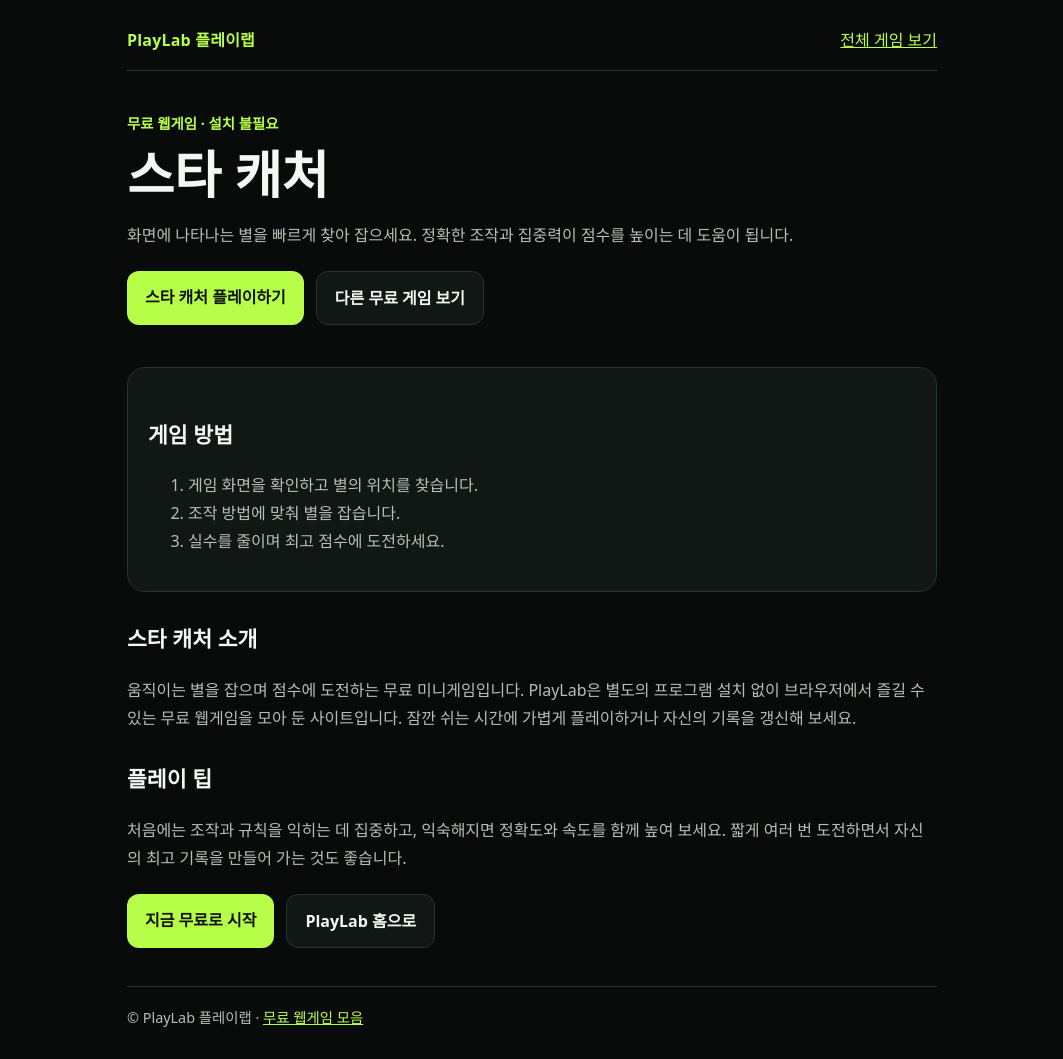
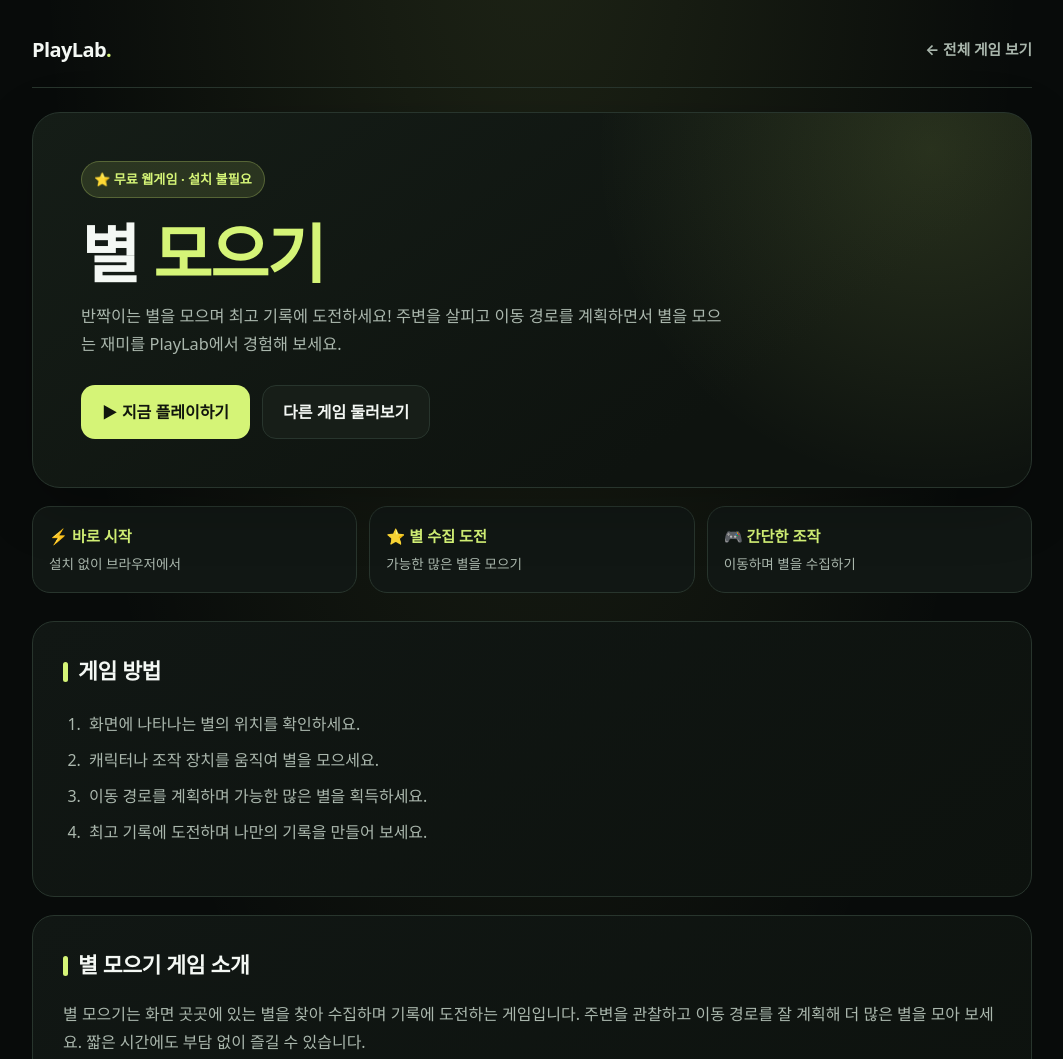
Before and after one commit to a01058090604-lab/gamegame, a plain HTML site: page games/star.html in a window 1280 px wide. Shown: the top 1059 px of the page, without its empty margins (108-1171 px from the left). Drawn offline with Linux system fonts and the light colour scheme.

Commit message:
Update star.html

````diff
--- a/games/star.html
+++ b/games/star.html
@@ -3,35 +3,416 @@
 <head>
 <meta charset="utf-8">
 <meta name="viewport" content="width=device-width, initial-scale=1">
-<title>스타 캐처 무료 게임 | PlayLab 플레이랩</title>
-<meta name="description" content="움직이는 별을 잡으며 점수에 도전하는 무료 미니게임입니다. 설치 없이 브라우저에서 바로 즐겨보세요.">
+
+<title>별 모으기 게임 | PlayLab</title>
+<meta name="description" content="PlayLab에서 무료 별 모으기 게임을 즐겨보세요! 반짝이는 별을 모으며 최고 기록에 도전하세요. 설치 없이 브라우저에서 바로 플레이할 수 있습니다.">
 <meta name="robots" content="index,follow">
 <link rel="canonical" href="https://gamegame-pi.vercel.app/games/star.html">
+
 <meta property="og:type" content="website">
 <meta property="og:site_name" content="PlayLab 플레이랩">
-<meta property="og:title" content="스타 캐처 무료 게임 | PlayLab">
-<meta property="og:description" content="움직이는 별을 잡으며 점수에 도전하는 무료 미니게임입니다.">
+<meta property="og:title" content="별 모으기 게임 | PlayLab">
+<meta property="og:description" content="반짝이는 별을 모으며 최고 기록에 도전하세요. 무료 웹게임 PlayLab에서 바로 플레이!">
 <meta property="og:url" content="https://gamegame-pi.vercel.app/games/star.html">
 <meta property="og:image" content="https://gamegame-pi.vercel.app/favicon.png">
 <meta name="twitter:card" content="summary">
-<meta name="twitter:title" content="스타 캐처 무료 게임 | PlayLab">
-<meta name="twitter:description" content="움직이는 별을 잡으며 점수에 도전하는 무료 미니게임입니다.">
+<meta name="twitter:title" content="별 모으기 게임 | PlayLab">
+<meta name="twitter:description" content="반짝이는 별을 모으며 최고 기록에 도전하세요.">
+
 <link rel="icon" href="/favicon.png">
+
 <style>
-:root{--bg:#080b0a;--panel:#111714;--line:#28352d;--lime:#b8ff4a;--muted:#b4c0b6}
-*{box-sizing:border-box}body{margin:0;background:var(--bg);color:#f4f8f4;font:16px/1.75 system-ui,-apple-system,"Segoe UI",sans-serif}
-main{max-width:850px;margin:auto;padding:26px 20px 60px}nav{display:flex;justify-content:space-between;align-items:center;gap:12px;border-bottom:1px solid var(--line);padding-bottom:16px}
-a{color:var(--lime)}.brand{font-weight:850;text-decoration:none;letter-spacing:.2px}.hero{padding:40px 0 24px}.eyebrow{color:var(--lime);font-size:.9rem;font-weight:700}h1{font-size:clamp(2rem,6vw,3.2rem);line-height:1.18;margin:8px 0 16px}h2{font-size:1.35rem;margin-top:28px}p,li{color:var(--muted)}.panel{background:var(--panel);border:1px solid var(--line);border-radius:18px;padding:20px;margin:18px 0}.actions{display:flex;gap:12px;flex-wrap:wrap;margin-top:22px}.btn{display:inline-block;background:var(--lime);color:#10150c;text-decoration:none;font-weight:800;border-radius:12px;padding:12px 18px}.btn.secondary{background:var(--panel);color:#f4f8f4;border:1px solid var(--line)}footer{border-top:1px solid var(--line);margin-top:38px;padding-top:18px;color:var(--muted);font-size:.9rem}
+:root {
+  --bg: #080b0a;
+  --panel: #111714;
+  --panel2: #171f19;
+  --line: #28352d;
+  --lime: #d5f477;
+  --lime-soft: rgba(213,244,119,.12);
+  --muted: #aab7ad;
+  --white: #f4f8f4;
+}
+
+* {
+  box-sizing: border-box;
+}
+
+html {
+  scroll-behavior: smooth;
+}
+
+body {
+  margin: 0;
+  background:
+    radial-gradient(ellipse at 50% -15%, rgba(213,244,119,.11), transparent 55%),
+    var(--bg);
+  color: var(--white);
+  font: 16px/1.75 system-ui, -apple-system, "Segoe UI", sans-serif;
+}
+
+a {
+  color: var(--lime);
+}
+
+main {
+  width: min(100% - 32px, 1000px);
+  margin: auto;
+  padding: 20px 0 48px;
+}
+
+/* 상단 메뉴 */
+nav {
+  display: flex;
+  justify-content: space-between;
+  align-items: center;
+  gap: 14px;
+  padding: 12px 0 20px;
+  border-bottom: 1px solid var(--line);
+}
+
+.brand {
+  color: var(--white);
+  font-size: 1.25rem;
+  font-weight: 900;
+  text-decoration: none;
+  letter-spacing: -.6px;
+}
+
+.brand span {
+  color: var(--lime);
+}
+
+.nav-link {
+  color: var(--muted);
+  text-decoration: none;
+  font-size: .92rem;
+  font-weight: 700;
+}
+
+.nav-link:hover {
+  color: var(--lime);
+}
+
+/* 메인 소개 영역 */
+.hero {
+  position: relative;
+  overflow: hidden;
+  margin-top: 24px;
+  padding: clamp(24px, 5vw, 48px);
+  border: 1px solid var(--line);
+  border-radius: 28px;
+  background:
+    radial-gradient(circle at 90% 10%, rgba(213,244,119,.13), transparent 35%),
+    linear-gradient(145deg, #151d17, #0e130f 72%);
+  box-shadow: 0 18px 60px rgba(0,0,0,.22);
+}
+
+.eyebrow {
+  display: inline-flex;
+  align-items: center;
+  gap: 8px;
+  padding: 6px 12px;
+  border: 1px solid rgba(213,244,119,.25);
+  border-radius: 999px;
+  background: var(--lime-soft);
+  color: var(--lime);
+  font-size: .82rem;
+  font-weight: 800;
+}
+
+.hero h1 {
+  margin: 20px 0 12px;
+  font-size: clamp(2.2rem, 7vw, 4rem);
+  line-height: 1.12;
+  letter-spacing: -1.8px;
+}
+
+.hero h1 span {
+  color: var(--lime);
+}
+
+.hero p {
+  max-width: 650px;
+  margin: 0;
+  color: var(--muted);
+  font-size: 1.02rem;
+}
+
+/* 버튼 */
+.actions {
+  display: flex;
+  flex-wrap: wrap;
+  gap: 12px;
+  margin-top: 26px;
+}
+
+.btn {
+  display: inline-flex;
+  justify-content: center;
+  align-items: center;
+  min-height: 48px;
+  padding: 12px 20px;
+  border: 1px solid transparent;
+  border-radius: 14px;
+  background: var(--lime);
+  color: #11160d;
+  font-weight: 900;
+  text-decoration: none;
+  transition: transform .18s ease, filter .18s ease;
+}
+
+.btn:hover {
+  transform: translateY(-2px);
+  filter: brightness(1.08);
+}
+
+.btn.secondary {
+  border-color: var(--line);
+  background: #171e18;
+  color: var(--white);
+}
+
+/* 작은 안내 카드 */
+.quick-info {
+  display: grid;
+  grid-template-columns: repeat(3, minmax(0, 1fr));
+  gap: 12px;
+  margin: 18px 0 28px;
+}
+
+.info-card {
+  padding: 16px;
+  border: 1px solid var(--line);
+  border-radius: 18px;
+  background: var(--panel);
+}
+
+.info-card strong {
+  display: block;
+  color: var(--lime);
+  font-size: .95rem;
+}
+
+.info-card span {
+  display: block;
+  margin-top: 3px;
+  color: var(--muted);
+  font-size: .85rem;
+}
+
+/* 본문 카드 */
+.content-card {
+  margin-top: 18px;
+  padding: clamp(20px, 4vw, 30px);
+  border: 1px solid var(--line);
+  border-radius: 22px;
+  background: linear-gradient(145deg, var(--panel), #0d120e);
+}
+
+.content-card h2 {
+  margin: 0 0 14px;
+  font-size: 1.35rem;
+  letter-spacing: -.4px;
+}
+
+.content-card h2::before {
+  content: "";
+  display: inline-block;
+  width: 5px;
+  height: 20px;
+  margin-right: 10px;
+  border-radius: 5px;
+  background: var(--lime);
+  vertical-align: -3px;
+}
+
+.content-card p,
+.content-card li {
+  color: var(--muted);
+}
+
+.content-card p:last-child {
+  margin-bottom: 0;
+}
+
+.content-card ol {
+  padding-left: 22px;
+}
+
+.content-card li {
+  padding: 4px 0 4px 4px;
+}
+
+/* 하단 */
+.bottom-cta {
+  margin-top: 24px;
+  padding: 28px 20px;
+  border: 1px solid rgba(213,244,119,.23);
+  border-radius: 22px;
+  background: var(--lime-soft);
+  text-align: center;
+}
+
+.bottom-cta h2 {
+  margin: 0 0 8px;
+  font-size: 1.45rem;
+}
+
+.bottom-cta p {
+  margin: 0;
+  color: var(--muted);
+}
+
+.bottom-cta .actions {
+  justify-content: center;
+}
+
+footer {
+  margin-top: 34px;
+  padding-top: 20px;
+  border-top: 1px solid var(--line);
+  color: var(--muted);
+  font-size: .88rem;
+}
+
+footer a {
+  text-decoration: none;
+}
+
+@media (max-width: 600px) {
+  main {
+    width: min(100% - 22px, 1000px);
+    padding-top: 10px;
+  }
+
+  nav {
+    padding-bottom: 14px;
+  }
+
+  .hero {
+    margin-top: 14px;
+    border-radius: 22px;
+  }
+
+  .quick-info {
+    grid-template-columns: 1fr;
+    gap: 9px;
+  }
+
+  .info-card {
+    padding: 13px 16px;
+  }
+
+  .actions {
+    flex-direction: column;
+  }
+
+  .btn {
+    width: 100%;
+  }
+}
+
+@media (prefers-reduced-motion: reduce) {
+  html {
+    scroll-behavior: auto;
+  }
+
+  .btn {
+    transition: none;
+  }
+}
 </style>
 </head>
-<body><main>
-<nav><a class="brand" href="/">PlayLab 플레이랩</a><a href="/">전체 게임 보기</a></nav>
-<header class="hero"><div class="eyebrow">무료 웹게임 · 설치 불필요</div><h1>스타 캐처</h1><p>화면에 나타나는 별을 빠르게 찾아 잡으세요. 정확한 조작과 집중력이 점수를 높이는 데 도움이 됩니다.</p>
-<div class="actions"><a class="btn" href="/?game=star">스타 캐처 플레이하기</a><a class="btn secondary" href="/">다른 무료 게임 보기</a></div></header>
-<section class="panel"><h2>게임 방법</h2><ol><li>게임 화면을 확인하고 별의 위치를 찾습니다.</li>
-<li>조작 방법에 맞춰 별을 잡습니다.</li>
-<li>실수를 줄이며 최고 점수에 도전하세요.</li></ol></section>
-<section><h2>스타 캐처 소개</h2><p>움직이는 별을 잡으며 점수에 도전하는 무료 미니게임입니다. PlayLab은 별도의 프로그램 설치 없이 브라우저에서 즐길 수 있는 무료 웹게임을 모아 둔 사이트입니다. 잠깐 쉬는 시간에 가볍게 플레이하거나 자신의 기록을 갱신해 보세요.</p><h2>플레이 팁</h2><p>처음에는 조작과 규칙을 익히는 데 집중하고, 익숙해지면 정확도와 속도를 함께 높여 보세요. 짧게 여러 번 도전하면서 자신의 최고 기록을 만들어 가는 것도 좋습니다.</p></section>
-<div class="actions"><a class="btn" href="/?game=star">지금 무료로 시작</a><a class="btn secondary" href="/">PlayLab 홈으로</a></div>
-<footer>© PlayLab 플레이랩 · <a href="/">무료 웹게임 모음</a></footer>
-</main></body></html>
+
+<body>
+<main>
+
+  <nav>
+    <a class="brand" href="/">PlayLab<span>.</span></a>
+    <a class="nav-link" href="/">← 전체 게임 보기</a>
+  </nav>
+
+  <header class="hero">
+    <div class="eyebrow">⭐ 무료 웹게임 · 설치 불필요</div>
+
+    <h1>별 <span>모으기</span></h1>
+
+    <p>
+      반짝이는 별을 모으며 최고 기록에 도전하세요!
+      주변을 살피고 이동 경로를 계획하면서 별을 모으는 재미를
+      PlayLab에서 경험해 보세요.
+    </p>
+
+    <div class="actions">
+      <a class="btn" href="/?game=star">▶ 지금 플레이하기</a>
+      <a class="btn secondary" href="/">다른 게임 둘러보기</a>
+    </div>
+  </header>
+
+  <section class="quick-info">
+    <div class="info-card">
+      <strong>⚡ 바로 시작</strong>
+      <span>설치 없이 브라우저에서</span>
+    </div>
+
+    <div class="info-card">
+      <strong>⭐ 별 수집 도전</strong>
+      <span>가능한 많은 별을 모으기</span>
+    </div>
+
+    <div class="info-card">
+      <strong>🎮 간단한 조작</strong>
+      <span>이동하며 별을 수집하기</span>
+    </div>
+  </section>
+
+  <section class="content-card">
+    <h2>게임 방법</h2>
+    <ol>
+      <li>화면에 나타나는 별의 위치를 확인하세요.</li>
+      <li>캐릭터나 조작 장치를 움직여 별을 모으세요.</li>
+      <li>이동 경로를 계획하며 가능한 많은 별을 획득하세요.</li>
+      <li>최고 기록에 도전하며 나만의 기록을 만들어 보세요.</li>
+    </ol>
+  </section>
+
+  <section class="content-card">
+    <h2>별 모으기 게임 소개</h2>
+    <p>
+      별 모으기는 화면 곳곳에 있는 별을 찾아 수집하며 기록에 도전하는 게임입니다.
+      주변을 관찰하고 이동 경로를 잘 계획해 더 많은 별을 모아 보세요.
+      짧은 시간에도 부담 없이 즐길 수 있습니다.
+    </p>
+    <p>
+      PlayLab은 별도의 프로그램 설치 없이 브라우저에서 즐길 수 있는
+      무료 웹게임을 모아 둔 공간입니다. 잠깐 쉬는 시간에 가볍게 플레이하거나
+      자신의 최고 기록을 갱신해 보세요.
+    </p>
+  </section>
+
+  <section class="content-card">
+    <h2>플레이 팁</h2>
+    <p>
+      별이 있는 위치와 이동 경로를 먼저 살펴보세요.
+      가까운 별부터 순서대로 모으면 불필요한 이동을 줄일 수 있습니다.
+      주변을 꾸준히 확인하면서 자신만의 전략으로 최고 기록에 도전해 보세요.
+    </p>
+  </section>
+
+  <section class="bottom-cta">
+    <h2>준비됐나요?</h2>
+    <p>지금 별 모으기에 도전해 보세요!</p>
+    <div class="actions">
+      <a class="btn" href="/?game=star">⭐ 무료로 플레이</a>
+      <a class="btn secondary" href="/">PlayLab 홈으로</a>
+    </div>
+  </section>
+
+  <footer>
+    © PlayLab 플레이랩 · <a href="/">무료 웹게임 모음</a>
+  </footer>
+
+</main>
+</body>
+</html>
+```
````
